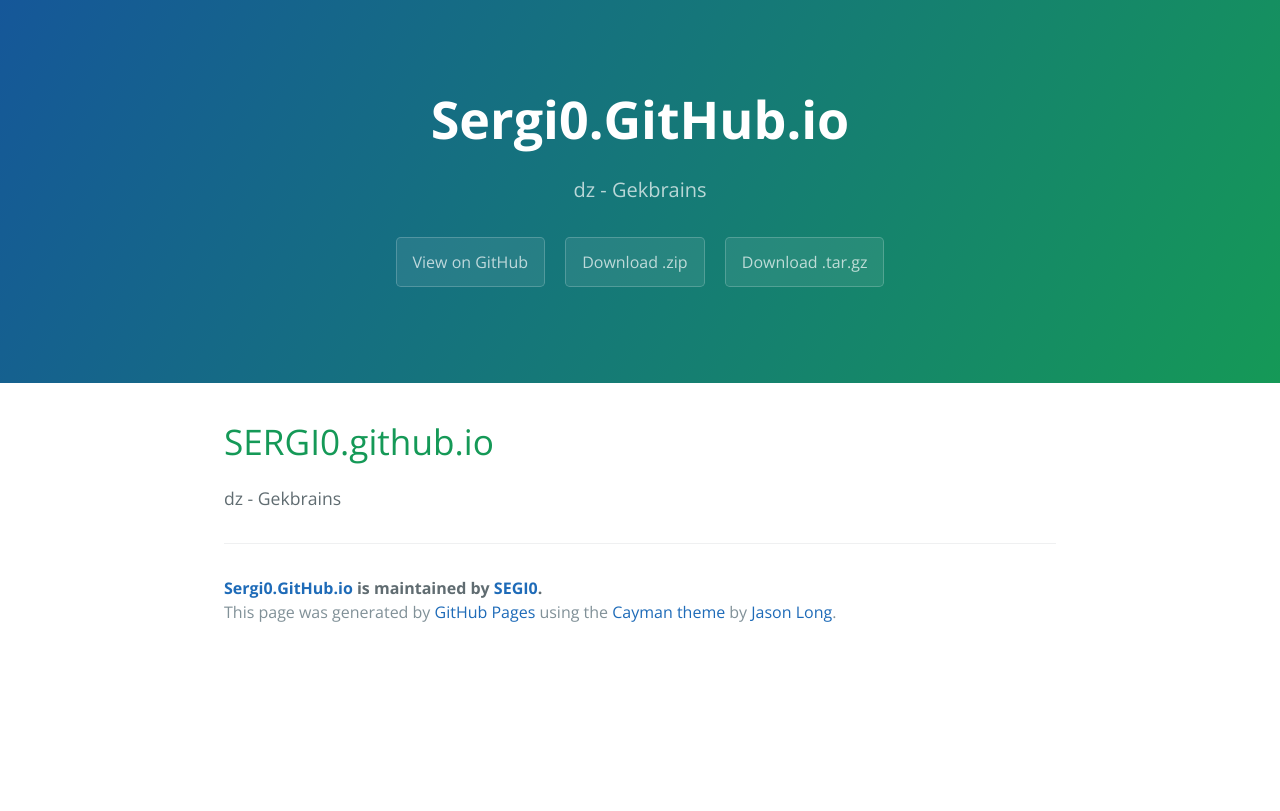
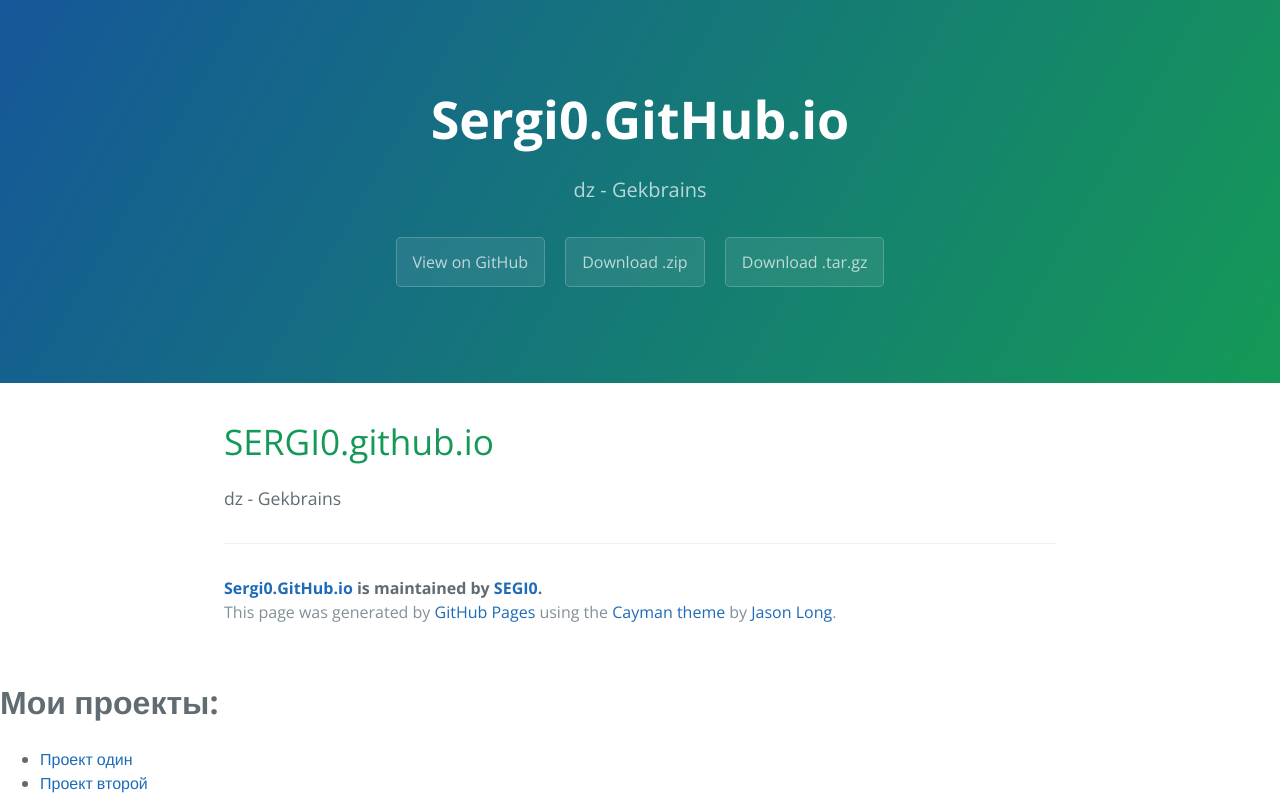
Before and after one commit to SEGI0/SERGI0.github.io, a plain HTML site: page index.html in a window 1280 px wide. Drawn offline with nearby package versions, Linux system fonts and the light colour scheme.

Commit message:
выложить проекты 2

```diff
--- a/index.html
+++ b/index.html
@@ -32,6 +32,10 @@
 
     </section>
 
-
+  <h1>Мои проекты:</h1>
+<ul>
+	<li><a href="SERGI0.github.io/index.html">Проект один</a></li>
+	<li><a href="#">Проект второй</a></li>
+</ul>
   </body>
 </html>
```
